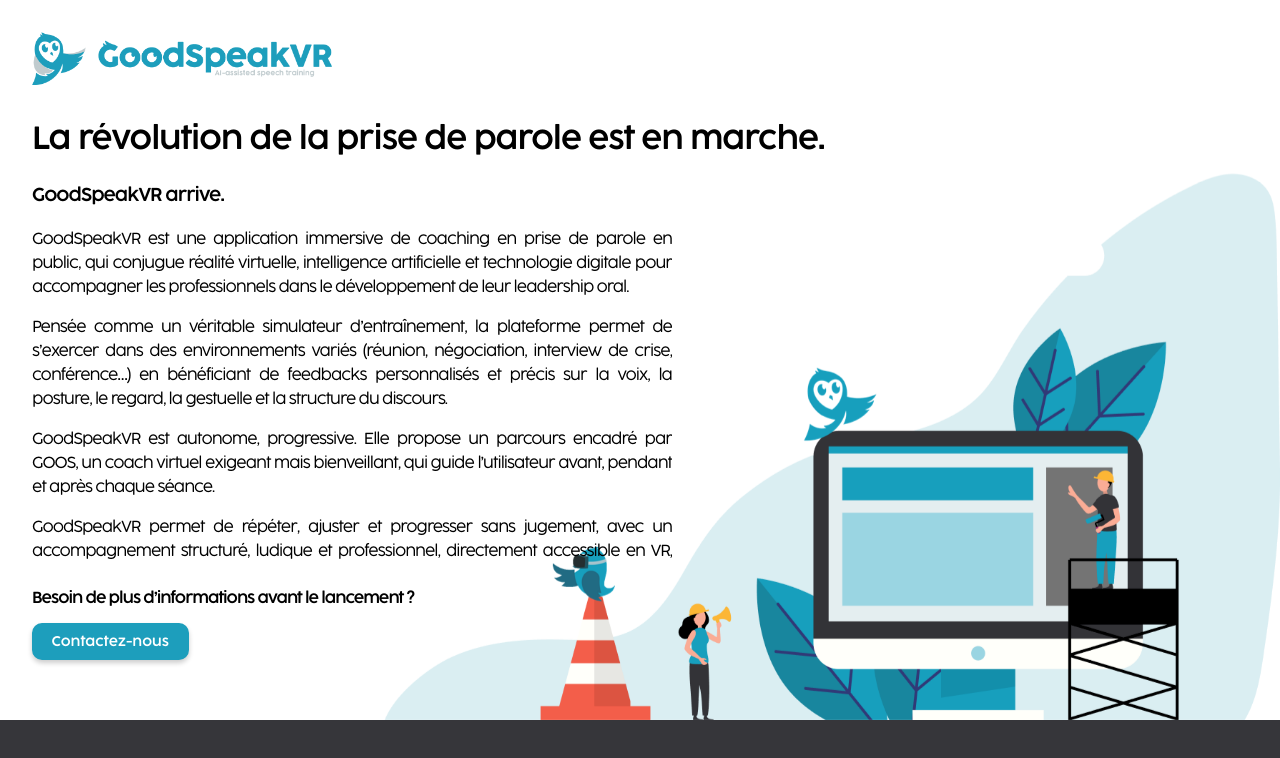
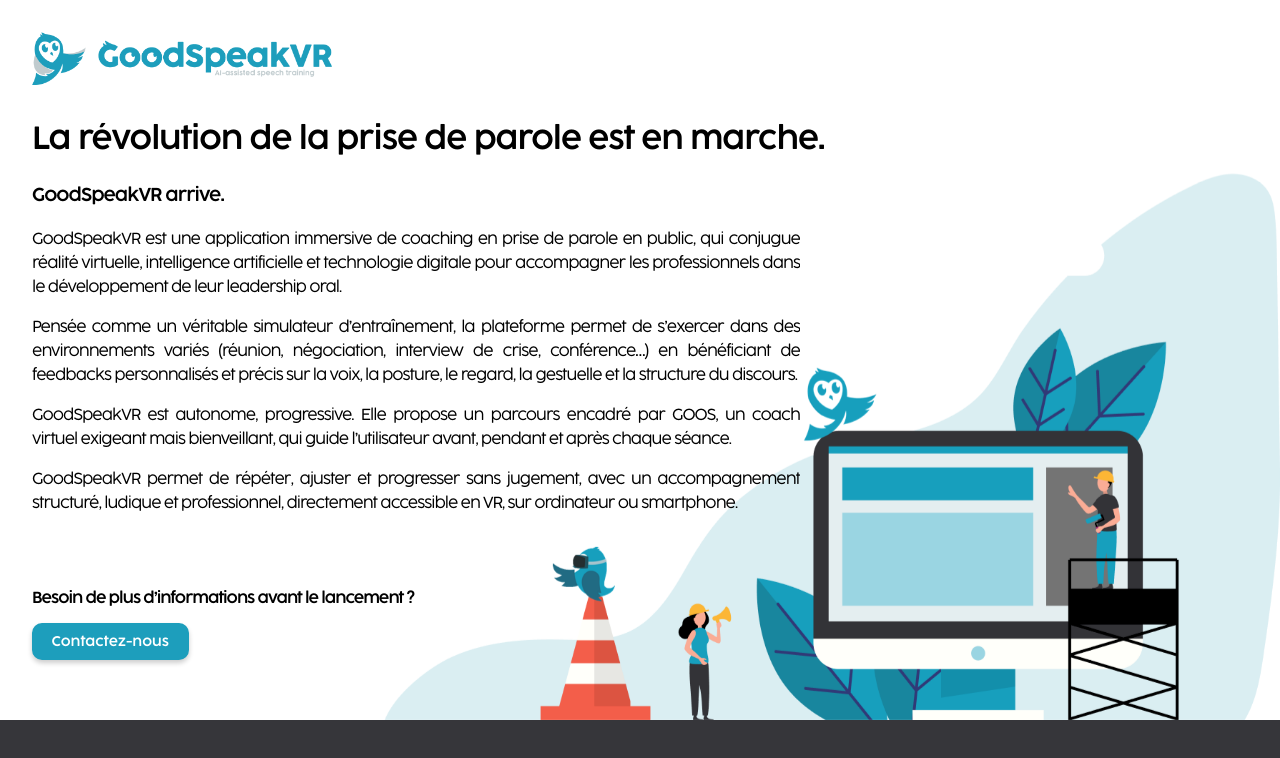
Before and after one commit to melanieleeman/goodspeak-construction, a React (Vite) app: page / in a window 1280 px wide. Shown: the top 758 px of the page. Built offline with nearby package versions, Linux system fonts and the light colour scheme.

Commit message:
remove root width

```diff
--- a/src/App.css
+++ b/src/App.css
@@ -1,5 +1,4 @@
 #root {
-    max-width: 1280px;
     margin: 0 auto;
     padding: 2rem;
     text-align: left;
@@ -40,7 +39,7 @@
 .presentation-text {
   height: 400px;
   overflow-y: hidden;
-    width: 50vw;
+    width: 60vw;
 }
 
 button.primary {
```
